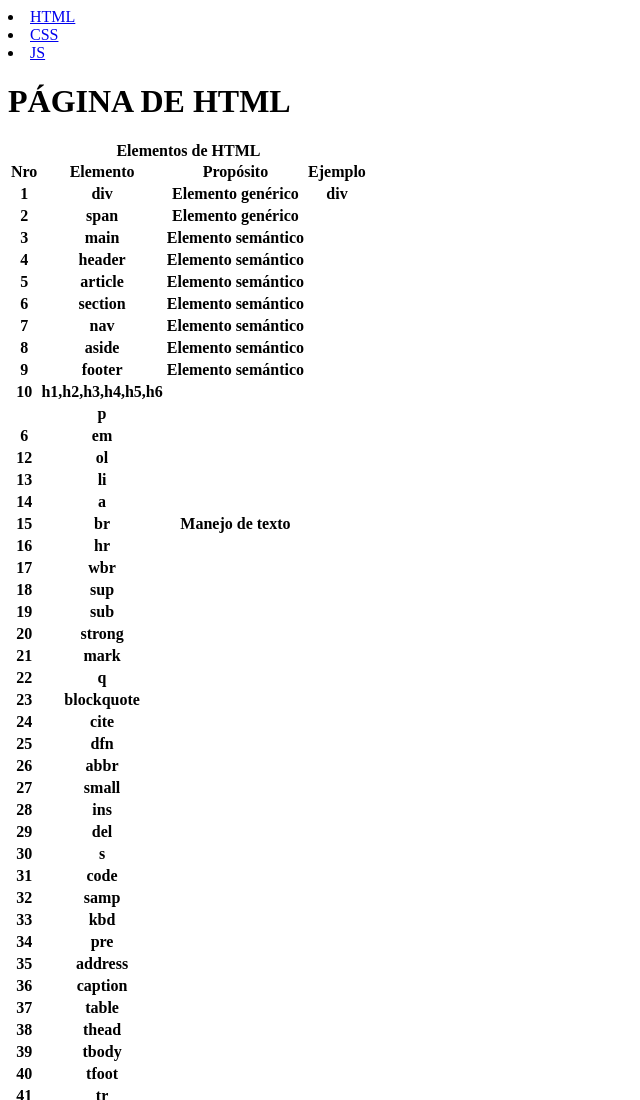
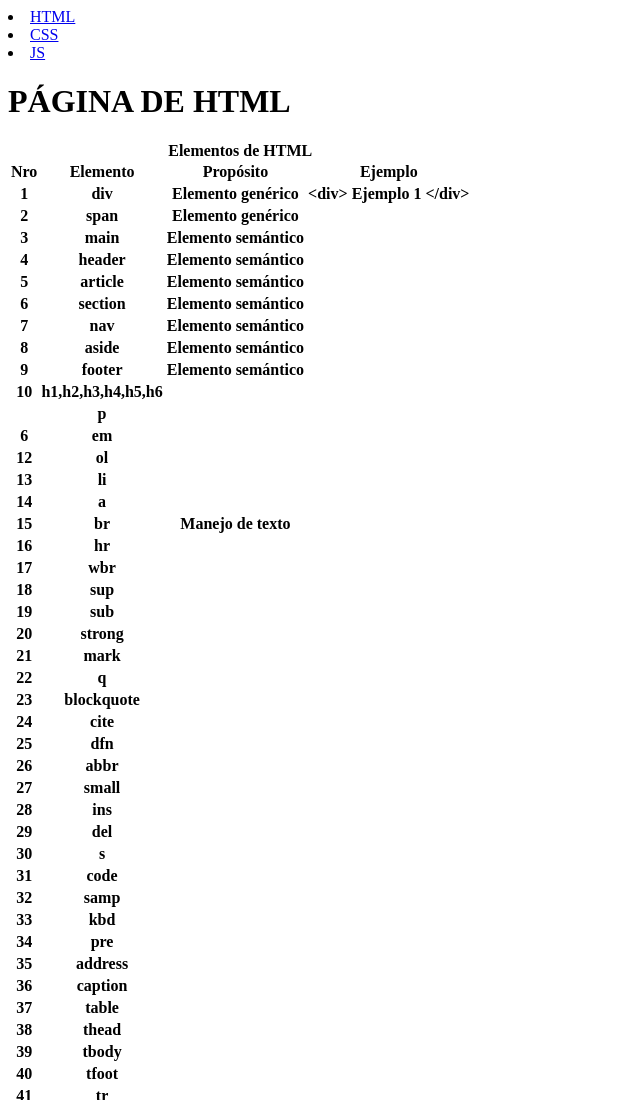
Before and after one commit to gandarillasNavia/TecWebEv1, a plain HTML site: page index.html in a window 1280 px wide. Shown: the top 1100 px of the page, without its empty margins (0-640 px from the left). Drawn offline with Linux system fonts and the light colour scheme.

Commit message:
tercero commit

```diff
--- a/index.html
+++ b/index.html
@@ -31,7 +31,7 @@
                 <th>1</th>
                 <th>div</th>
                 <th>Elemento genérico</th>
-                <th>div</th>
+                <th>&lt;div&gt; Ejemplo 1 &lt;/div&gt;</th>
             </tr>
             <tr>
                 <th>2</th>
```
